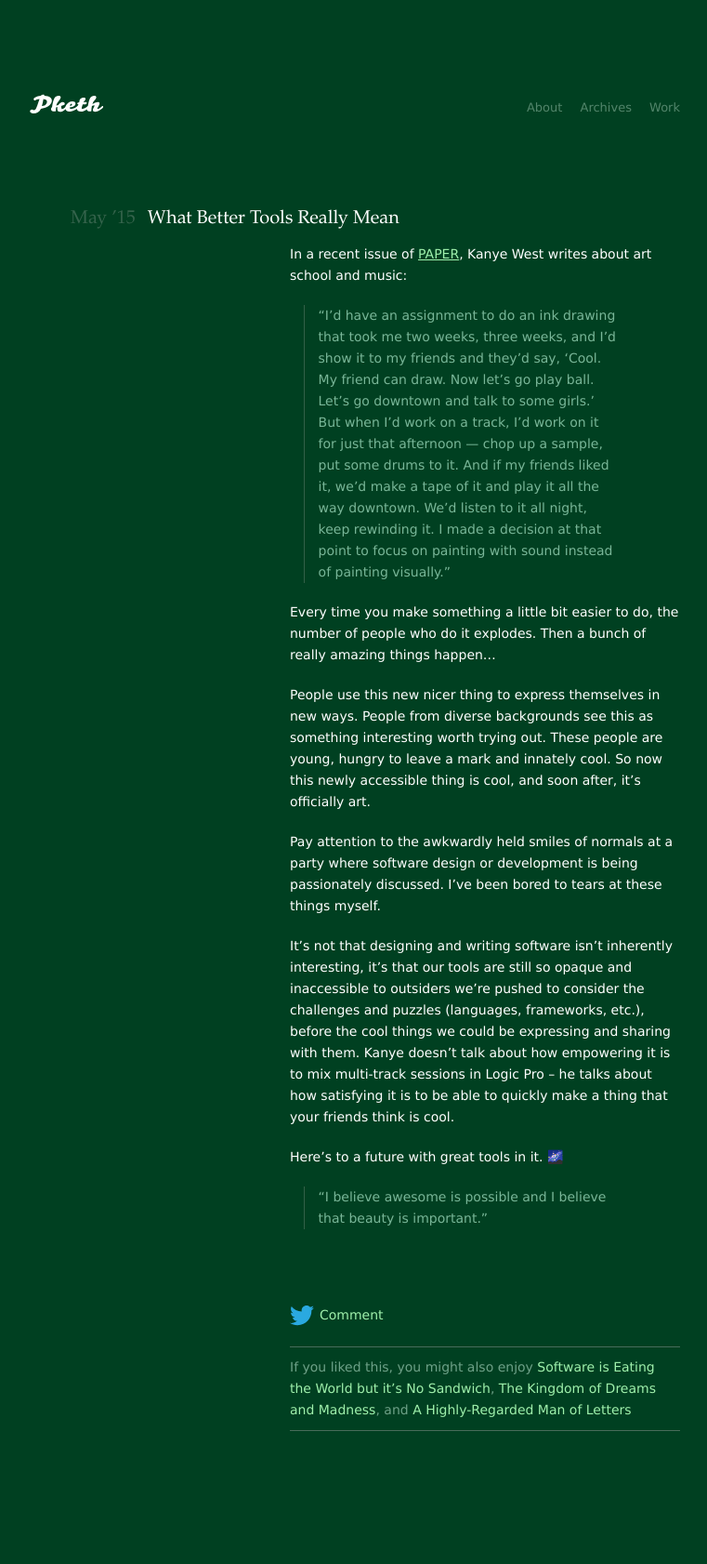
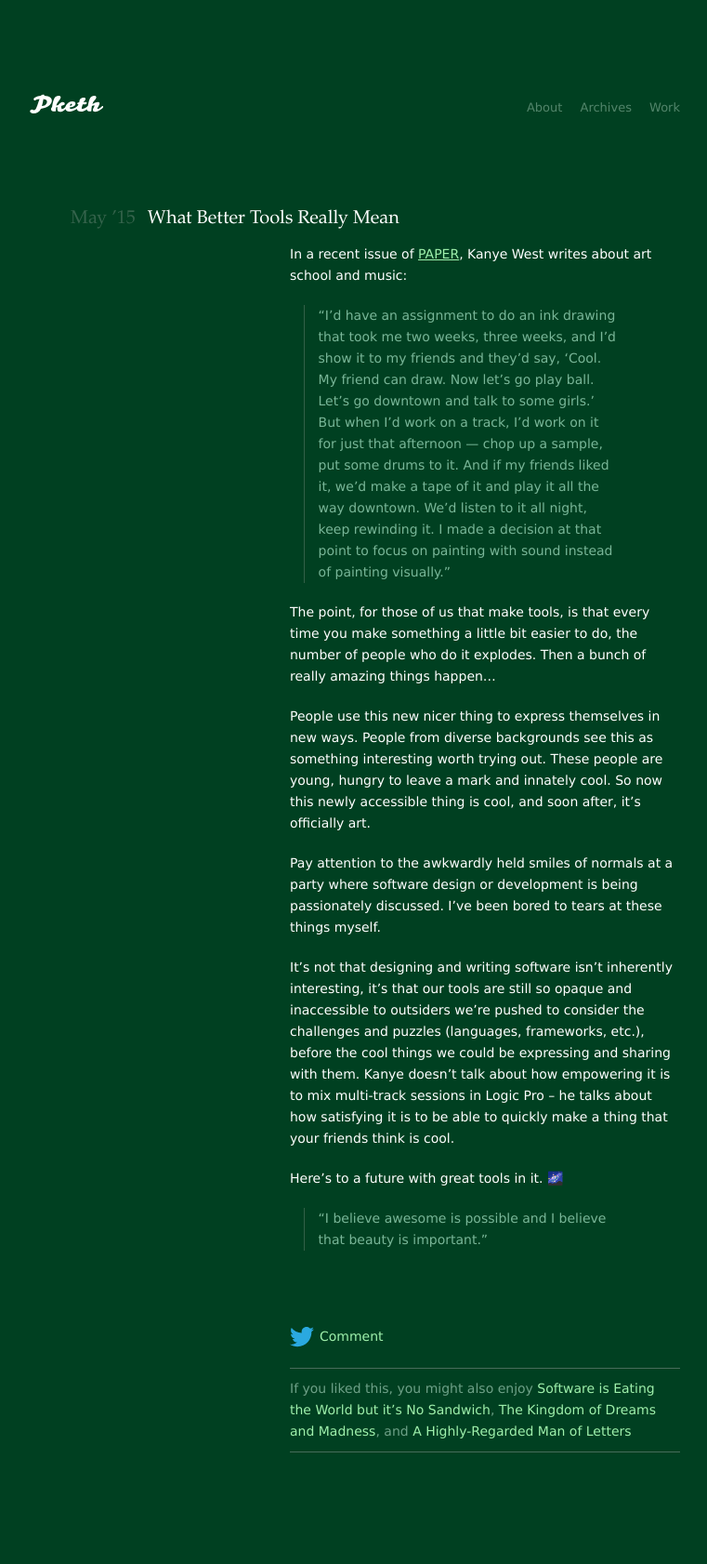
Before and after one commit to pketh/pketh.github.io, a Jekyll site: the page built from _posts/2015-05-10-better-tools.md, in a window 1280 px wide. Shown: the whole page at 93% size, without its empty margins (258-1019 px from the left). Built offline with Jekyll 4.4.1, drawn with Linux system fonts in a browser that asks for light colours; Markdown is read by kramdown in place of the engine named in the settings; before the commit the page ends 1659 px from its top, so only the background shows below that.

Commit message:
update post

```diff
--- a/_posts/2015-05-10-better-tools.md
+++ b/_posts/2015-05-10-better-tools.md
@@ -7,7 +7,7 @@
 
 > “I’d have an assignment to do an ink drawing that took me two weeks, three weeks, and I’d show it to my friends and they’d say, ‘Cool. My friend can draw. Now let’s go play ball. Let’s go downtown and talk to some girls.' But when I’d work on a track, I’d work on it for just that afternoon — chop up a sample, put some drums to it. And if my friends liked it, we’d make a tape of it and play it all the way downtown. We’d listen to it all night, keep rewinding it. I made a decision at that point to focus on painting with sound instead of painting visually.”
 
-Every time you make something a little bit easier to do, the number of people who do it explodes. Then a bunch of really amazing things happen…
+The point, for those of us that make tools, is that every time you make something a little bit easier to do, the number of people who do it explodes. Then a bunch of really amazing things happen…
 
 People use this new nicer thing to express themselves in new ways. People from diverse backgrounds see this as something interesting worth trying out. These people are young, hungry to leave a mark and innately cool. So now this newly accessible thing is cool, and soon after, it’s officially art.
 
```
